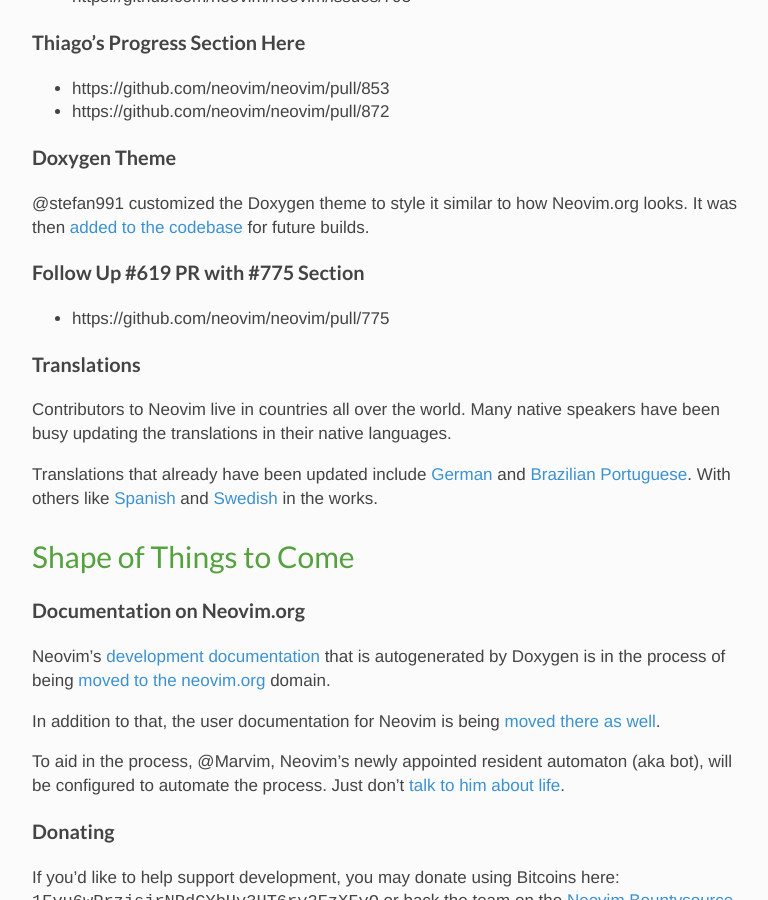
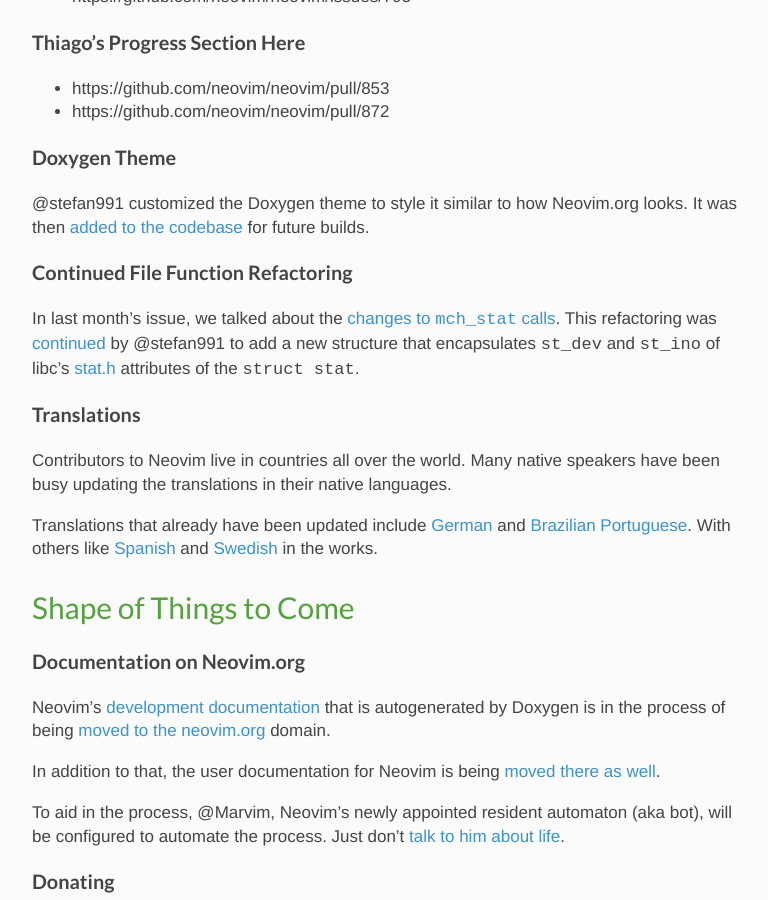
Before and after one commit to neovim/neovim.github.io, a Jekyll site: the page built from _posts/2014-07-04-july-newsletter.md, in a window 1280 px wide and 900 px high, scrolled down 2007 px. Shown: the whole window, without its empty margins (32-800 px from the left). Built offline with Jekyll 4.4.1, drawn with Linux system fonts in a browser that asks for light colours; nearby versions of some CDN libraries; comment, search, counter and statistics services are not loaded.

Commit message:
Add FileID section that continues last newsletter

```diff
--- a/_posts/2014-07-04-july-newsletter.md
+++ b/_posts/2014-07-04-july-newsletter.md
@@ -101,9 +101,12 @@
 @stefan991 customized the Doxygen theme to style it similar to how Neovim.org
 looks. It was then [added to the codebase][docs-theme] for future builds.
 
-### Follow Up #619 PR with #775 Section
+### Continued File Function Refactoring
 
-- https://github.com/neovim/neovim/pull/775
+In last month's issue, we talked about the [changes to `mch_stat`
+calls][file-previous]. This refactoring was [continued][file-continued] by
+@stefan991 to add a new structure that encapsulates `st_dev` and `st_ino` of
+libc's [stat.h][file-stat-h] attributes of the `struct stat`.
 
 ### Translations
 
@@ -191,3 +194,6 @@
 [garray-append-init]: https://github.com/neovim/neovim/pull/830
 [color-discussion]: https://github.com/neovim/neovim/issues/793
 [color-defaults]: https://github.com/neovim/neovim/issues/276
+[file-previous]: https://github.com/neovim/neovim/pull/619
+[file-continued]: https://github.com/neovim/neovim/pull/775
+[file-stat-h]: http://www.gnu.org/software/libc/manual/html_node/Attribute-Meanings.html
```
